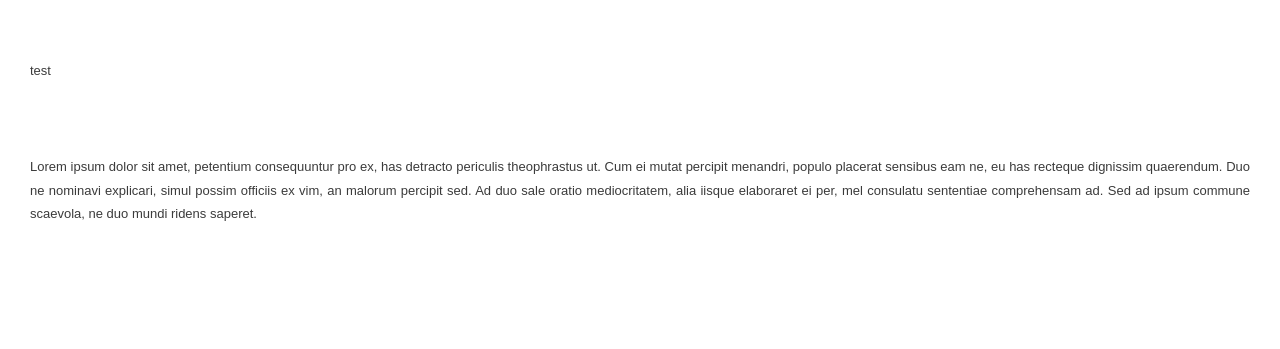
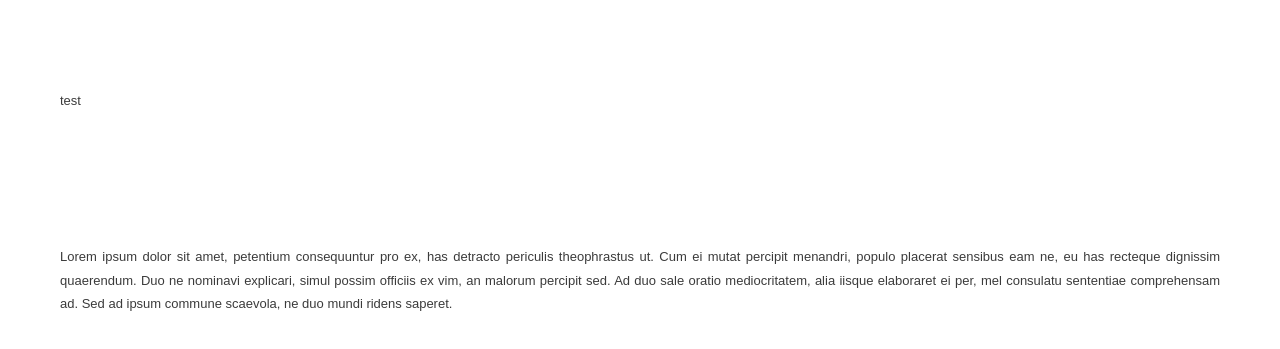
Before and after one commit to Bowen999/Bowen999.github.io, a plain HTML site: page index.html in a window 1280 px wide. Shown: the part 67-416 px from the top of the page. Drawn offline with Linux system fonts and the light colour scheme.

Commit message:
Update style.css

```diff
--- a/style.css
+++ b/style.css
@@ -437,5 +437,5 @@ h2 {
 p {
     font-family: Arial, sans-serif;
     text-align: justify;
-    padding: 30px; /* Applying padding as specified */
+    padding: 60px; /* Applying padding as specified */
 }
```
